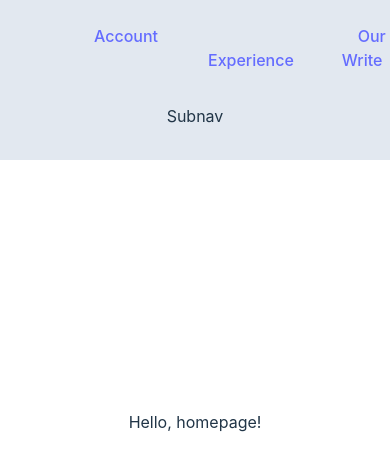
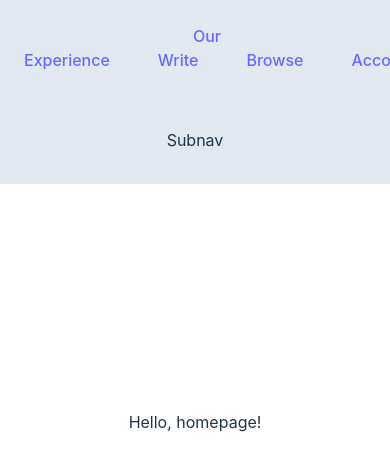
Before and after one commit to mads-bohn/ourexp, a React (Vite) app in the folder ourexp-ui/: page / in a window 390 px wide. Shown: the top 470 px of the page. Built offline with nearby package versions, Linux system fonts and the light colour scheme.

Commit message:
fixed navbar responsive positioning issue

```diff
--- a/ourexp-ui/src/components/navbar/Navbar.jsx
+++ b/ourexp-ui/src/components/navbar/Navbar.jsx
@@ -5,9 +5,9 @@ import Subnav from './Subnav'
 export default function Navbar() {
 
   return (
-    <div>
-        <div className='fixed top-0 left-0 w-full z-10 p-9 bg-slate-200'>
-          <div className='absolute left-0 top-6 ml-52'>
+    <div className='fixed top-0 left-0 w-full'>
+        <div className=' z-10 p-6 bg-slate-200'>
+          <div className='mx-auto'>
             <NavLink
               to="/"
               className='p-6 hover:bg-slate-300 active:bg-slate-400'>
@@ -22,18 +22,15 @@ export default function Navbar() {
             <NavLink className='p-6 hover:bg-slate-300 active:bg-slate-400'>
               Browse
             </NavLink>
-          </div>
-
-            <div className='absolute right-0 top-6 mr-52'>
-             <NavLink
+            <NavLink
                 to="/account"
                 className={({isActive}) =>
                   isActive ? 'p-6 bg-slate-400 text-white hover:bg-slate-300 hover:text-white ' : 'p-6 hover:bg-slate-300 active:bg-slate-400'}>
                 Account
               </NavLink>
-            </div>
-            <Subnav />
+          </div>
         </div>
+        <Subnav />
     </div>
   )
 }
--- a/ourexp-ui/src/components/navbar/Subnav.jsx
+++ b/ourexp-ui/src/components/navbar/Subnav.jsx
@@ -2,6 +2,6 @@ import React from 'react'
 
 export default function Subnav() {
   return (
-    <div className='relative top-9 p-8 bg-slate-200'>Subnav</div>
+    <div className='relative p-8 bg-slate-200'>Subnav</div>
   )
 }
```
